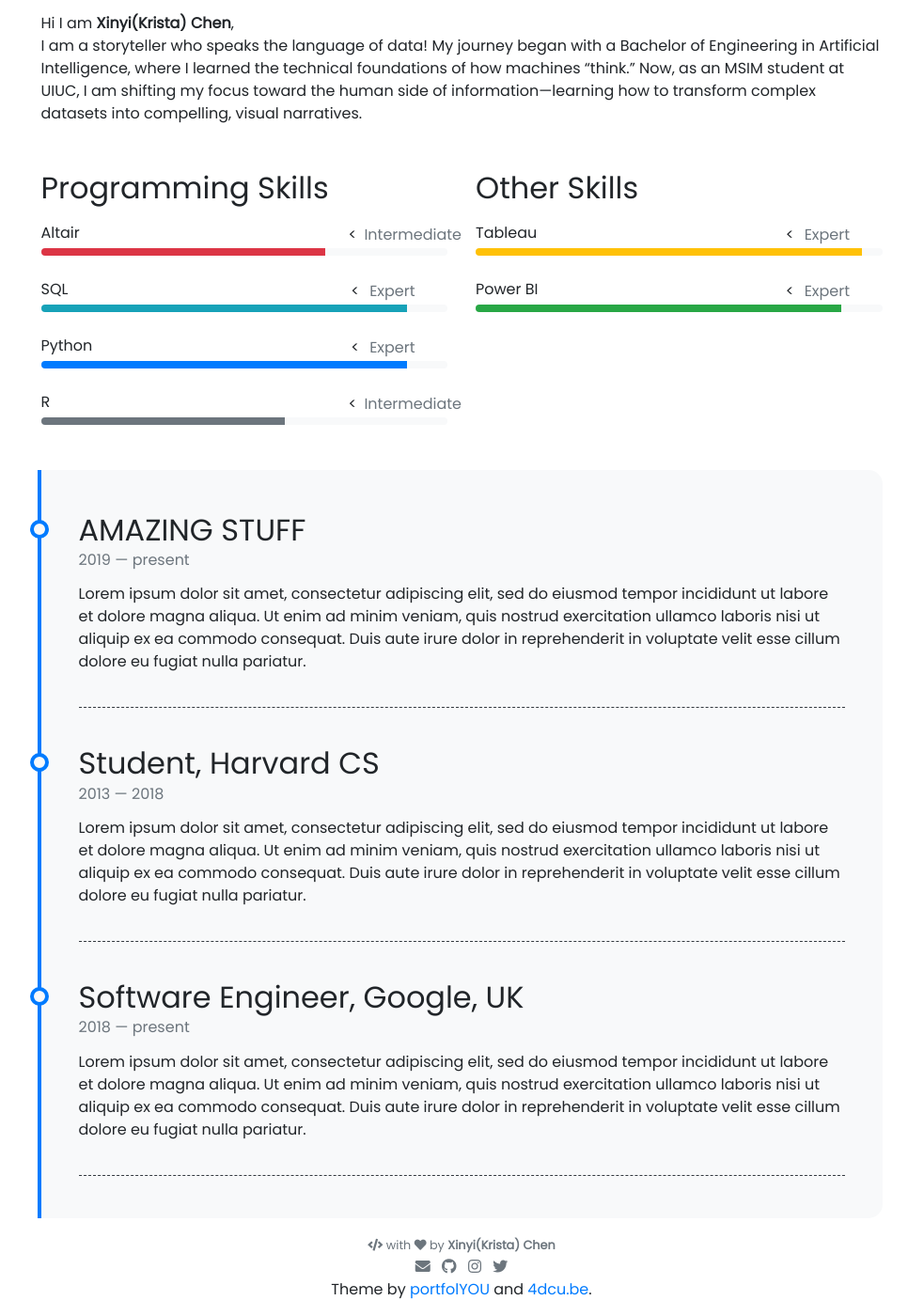
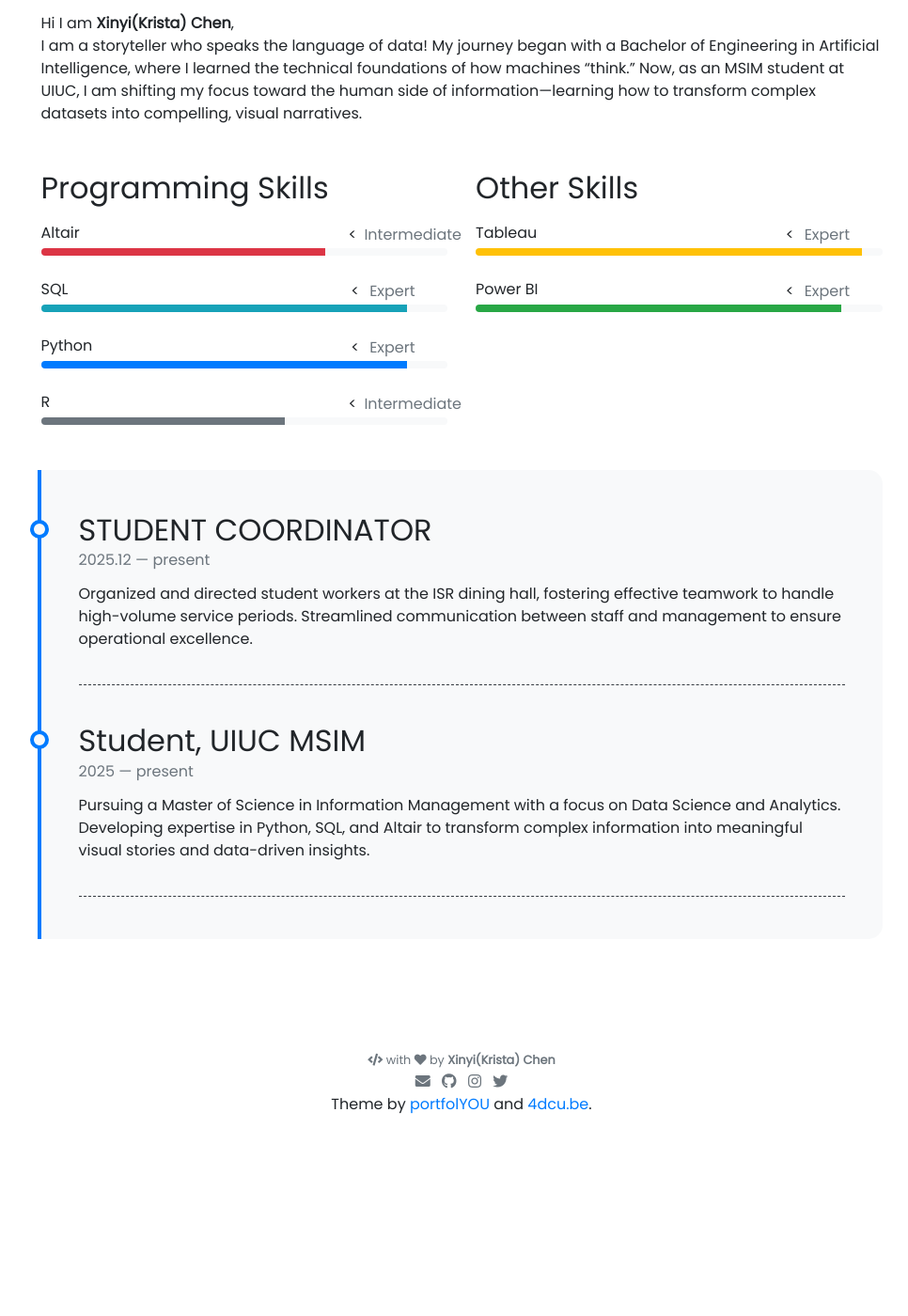
Before and after one commit to xinyiC11/xinyiC11.github.io, a Jekyll site: the page built from pages/about.md, in a window 1280 px wide and 1400 px high, scrolled down 197 px. Shown: the whole window at 94% size, without its empty margins (149-1115 px from the left). Built offline with Jekyll 4.4.1, drawn with Linux system fonts in a browser that asks for light colours; nearby versions of some CDN libraries.

Commit message:
Revise timeline with new positions and details
Updated timeline entries to reflect new roles and descriptions.

```diff
--- a/_data/timeline.yml
+++ b/_data/timeline.yml
@@ -1,26 +1,14 @@
-- title: AMAZING STUFF
-  from: 2019
+- title: STUDENT COORDINATOR
+  from: 2025.12
   to: present
-  description: Lorem ipsum dolor sit amet, consectetur adipiscing elit,
-               sed do eiusmod tempor incididunt ut labore et dolore magna aliqua.
-               Ut enim ad minim veniam, quis nostrud exercitation ullamco laboris
-               nisi ut aliquip ex ea commodo consequat. Duis aute irure dolor in
-               reprehenderit in voluptate velit esse cillum dolore eu fugiat nulla pariatur.
+  description: Organized and directed student workers at the ISR dining hall, fostering
+               effective teamwork to handle high-volume service periods. Streamlined
+               communication between staff and management to ensure operational excellence.
 
-- title: Student, Harvard CS
-  from: 2013
-  to: 2018
-  description: Lorem ipsum dolor sit amet, consectetur adipiscing elit,
-               sed do eiusmod tempor incididunt ut labore et dolore magna aliqua.
-               Ut enim ad minim veniam, quis nostrud exercitation ullamco laboris
-               nisi ut aliquip ex ea commodo consequat. Duis aute irure dolor in
-               reprehenderit in voluptate velit esse cillum dolore eu fugiat nulla pariatur.
-
-- title: Software Engineer, Google, UK
-  from: 2018
+- title: Student, UIUC MSIM
+  from: 2025
   to: present
-  description: Lorem ipsum dolor sit amet, consectetur adipiscing elit,
-               sed do eiusmod tempor incididunt ut labore et dolore magna aliqua.
-               Ut enim ad minim veniam, quis nostrud exercitation ullamco laboris
-               nisi ut aliquip ex ea commodo consequat. Duis aute irure dolor in
-               reprehenderit in voluptate velit esse cillum dolore eu fugiat nulla pariatur.
+  description: Pursuing a Master of Science in Information Management with a focus on
+               Data Science and Analytics. Developing expertise in Python, SQL, and
+               Altair to transform complex information into meaningful visual stories
+               and data-driven insights.
```
